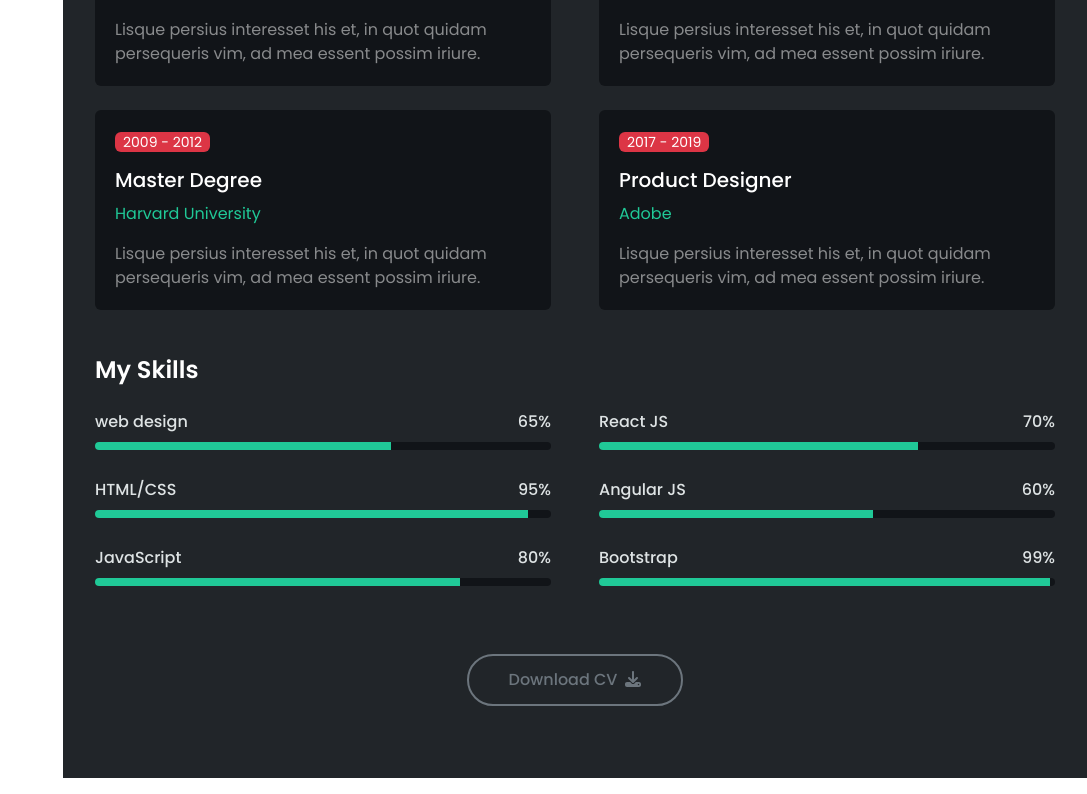
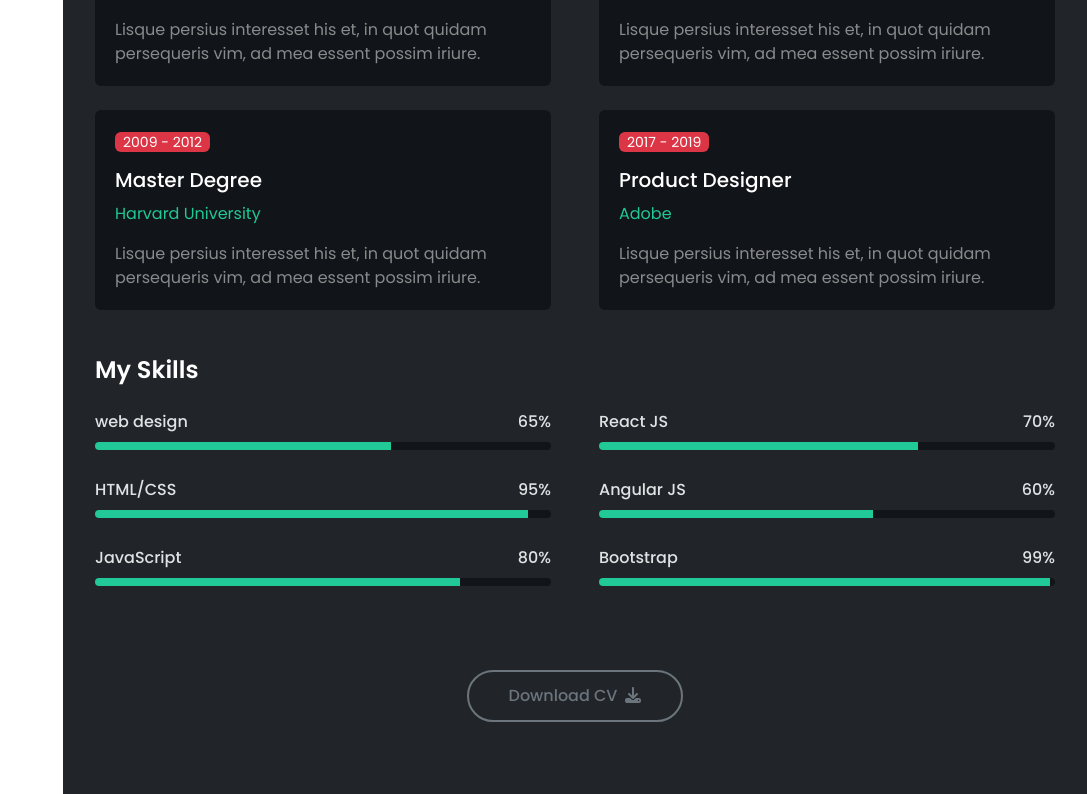
Before and after one commit to muzamil-frontend-dev/portfolio-web-app, a React (Create React App) app: page / in a window 1280 px wide. Shown: the part 2930-3724 px from the top of the page, without its empty margins (193-1280 px from the left). Built offline with nearby package versions, Linux system fonts and the light colour scheme.

Commit message:
skills section animation completed

```diff
--- a/src/Components/SkillBox.jsx
+++ b/src/Components/SkillBox.jsx
@@ -1,16 +1,51 @@
-import React from "react";
+import React, { useEffect, useState } from "react";
+import CountUp from "react-countup";
 
-const SkillBox = ({ name, progress }) => {
+const SkillBox = ({ name, value, targetElement }) => {
+  const [progress, setProgress] = useState(0);
+
+  useEffect(() => {
+    const targetElementRef = targetElement.current;
+
+    const handleScroll = () => {
+      if (!targetElementRef) return;
+
+      const { top, bottom } = targetElementRef.getBoundingClientRect();
+      const windowHeight =
+        window.innerHeight || document.documentElement.clientHeight;
+
+      // Calculate the percentage of the progress bar visible in the viewport
+      const visibleHeight = Math.min(bottom, windowHeight) - Math.max(top, 0);
+      const visiblePercentage = visibleHeight / targetElementRef.clientHeight;
+
+      // Update the progress state
+      setProgress(visiblePercentage * value);
+    };
+
+    // Attach scroll event listener
+    window.addEventListener("scroll", handleScroll);
+
+    // Initial calculation when component mounts
+    handleScroll();
+
+    // Cleanup: remove event listener
+    return () => {
+      window.removeEventListener("scroll", handleScroll);
+    };
+  }, [targetElement, value]);
+
   return (
     <section className="mb-3">
       <div className="flex justify-between mb-2 text-gray-100 font-medium">
         <p>{name}</p>
-        <span>{progress}</span>
+        <span>
+          <CountUp end={progress} duration={2} enableScrollSpy scrollSpyOnce />%
+        </span>
       </div>
       <div className="rounded-full h-2 bg-black-100">
         <div
           className="rounded-l-full h-2 bg-green"
-          style={{ width: progress }}
+          style={{ width: `${progress}%`, transition: "width 2s ease-in-out" }}
         />
       </div>
     </section>
--- a/src/Sections/Summary.jsx
+++ b/src/Sections/Summary.jsx
@@ -1,4 +1,4 @@
-import React from "react";
+import React, { useRef } from "react";
 import Heading from "../Components/Heading";
 import SummaryBox from "../Components/SummaryBox";
 import SkillBox from "../Components/SkillBox";
@@ -57,31 +57,32 @@ const experiences = [
 const skills = [
   {
     name: "web design",
-    progress: "65%",
+    progress: 65,
   },
   {
     name: "React JS",
-    progress: "70%",
+    progress: 70,
   },
   {
     name: "HTML/CSS",
-    progress: "95%",
+    progress: 95,
   },
   {
     name: "Angular JS",
-    progress: "60%",
+    progress: 60,
   },
   {
     name: "JavaScript",
-    progress: "80%",
+    progress: 80,
   },
   {
     name: "Bootstrap",
-    progress: "99%",
+    progress: 99,
   },
 ];
 
 const Summary = () => {
+  const targetElementRef = useRef(null);
   return (
     <section className="bg-black-200 text-white" id="summary">
       <div className="container mx-auto py-18 px-8">
@@ -113,12 +114,20 @@ const Summary = () => {
           </div>
         </section>
         <h1 className="text-2xl font-semibold mt-5 mb-6">My Skills</h1>
-        <section className="grid gap-x-12 gap-y-4 grid-cols-1 sm:grid-cols-2 gap-4">
-          {skills.map((item) => (
-            <SkillBox name={item.name} progress={item.progress} />
+        <section
+          ref={targetElementRef}
+          className="grid gap-x-12 gap-y-4 grid-cols-1 sm:grid-cols-2 gap-4"
+        >
+          {skills.map((item, i) => (
+            <SkillBox
+              key={i}
+              name={item.name}
+              value={item.progress}
+              targetElement={targetElementRef}
+            />
           ))}
         </section>
-        <div className="mt-14 text-center">
+        <div className="mt-18 text-center">
           <Button className="text-gray-800 border-2 border-gray-800 hover:bg-gray-800 hover:text-white">
             <a href="https://">Download CV</a>
             <FontAwesomeIcon icon={faDownload} className="ml-2" />
```
